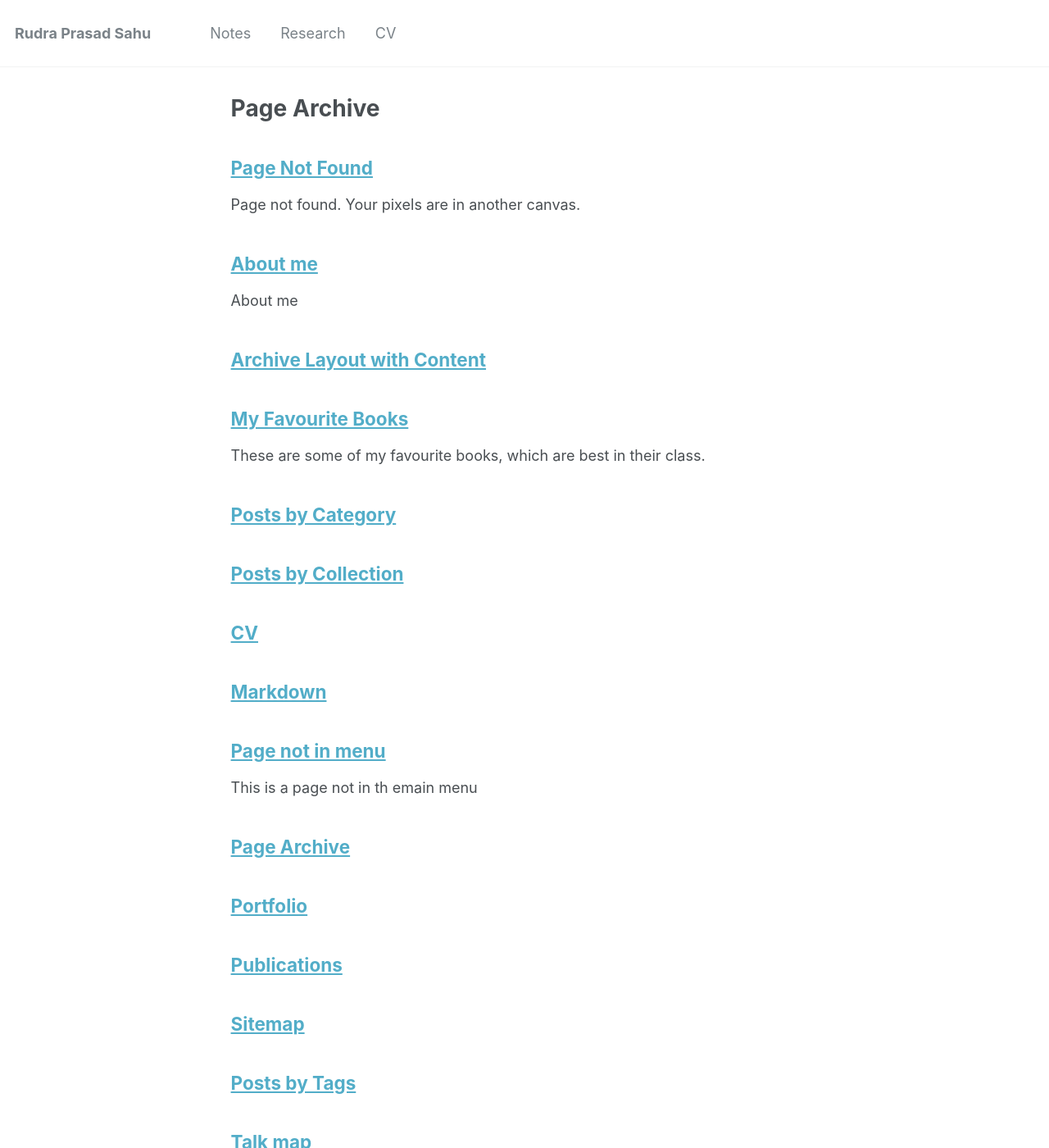
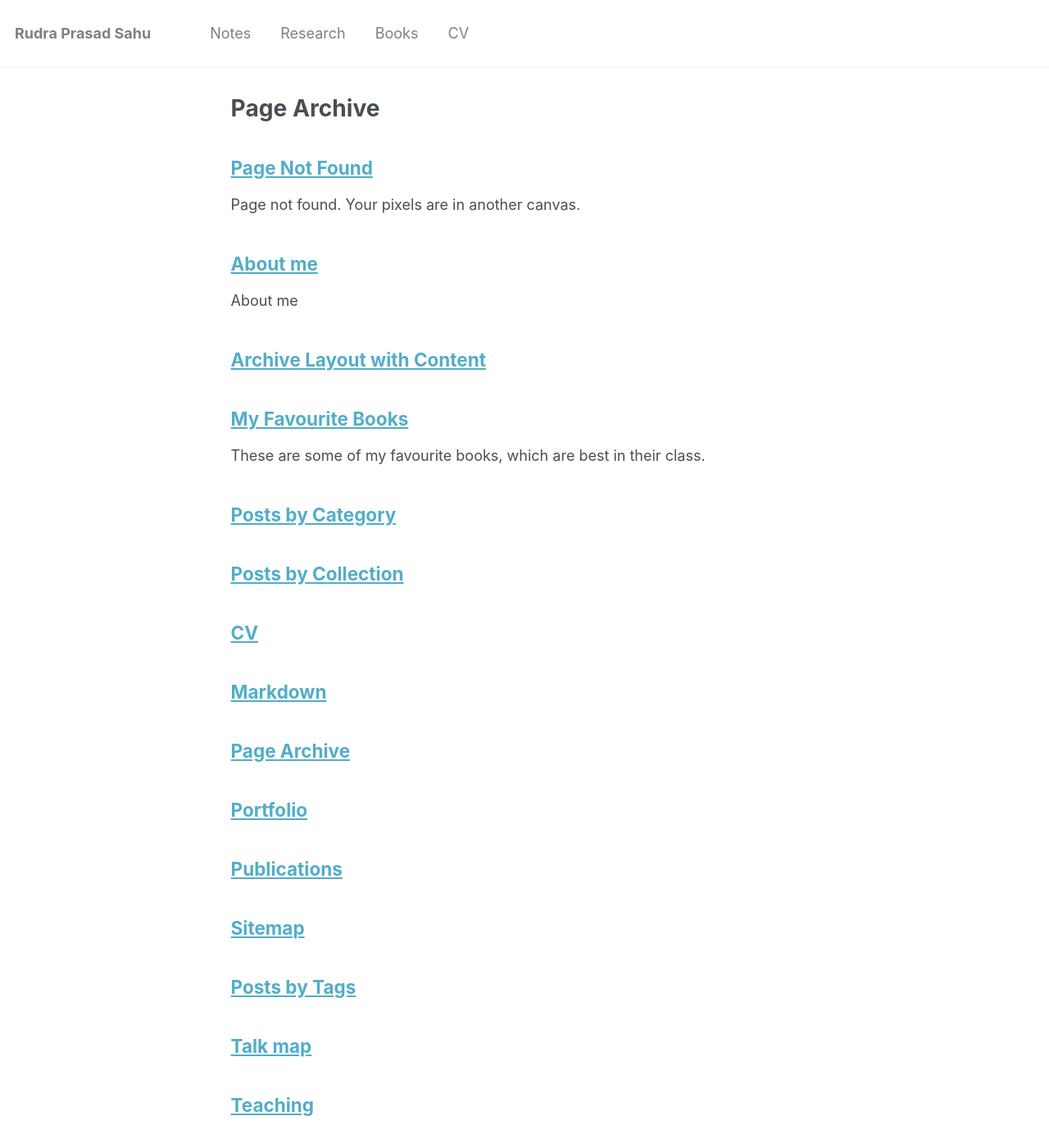
Before and after one commit to rudraprsd/rudraprsd.github.io, a Jekyll site: the page built from _pages/page-archive.html, in a window 1280 px wide and 1400 px high. Shown: the whole window at 82% size. Built offline with Jekyll 4.4.1, drawn with Linux system fonts in a browser that asks for light colours.

Commit message:
navigation and about

```diff
--- a/_data/navigation.yml
+++ b/_data/navigation.yml
@@ -6,8 +6,11 @@ main:
   - title: "Research"
     url: /research/
 
+  - title: "Books"
+    url: /books/
+
   - title: "CV"
-    url: /404.html
+    url: https://drive.google.com/file/d/1weFfpb2XDA8rpI59v9CbHaCWlZ0LqQdh/view?usp=sharing
 
 
   # - title: "Publications"
--- a/_pages/non-menu-page.md
+++ /dev/null
@@ -1,17 +0,0 @@
----
-permalink: /non-menu-page/
-title: "Page not in menu"
-excerpt: "This is a page not in th emain menu"
-author_profile: true
-redirect_from:
-  - "/nmp/"
-  - "/nmp.html"
----
-
-This is a page not in the menu. You can use markdown in this page.
-
-Heading 1
-======
-
-Heading 2
-======
```
Also changed, not shown: _pages/about.md (+10 -0 lines).
